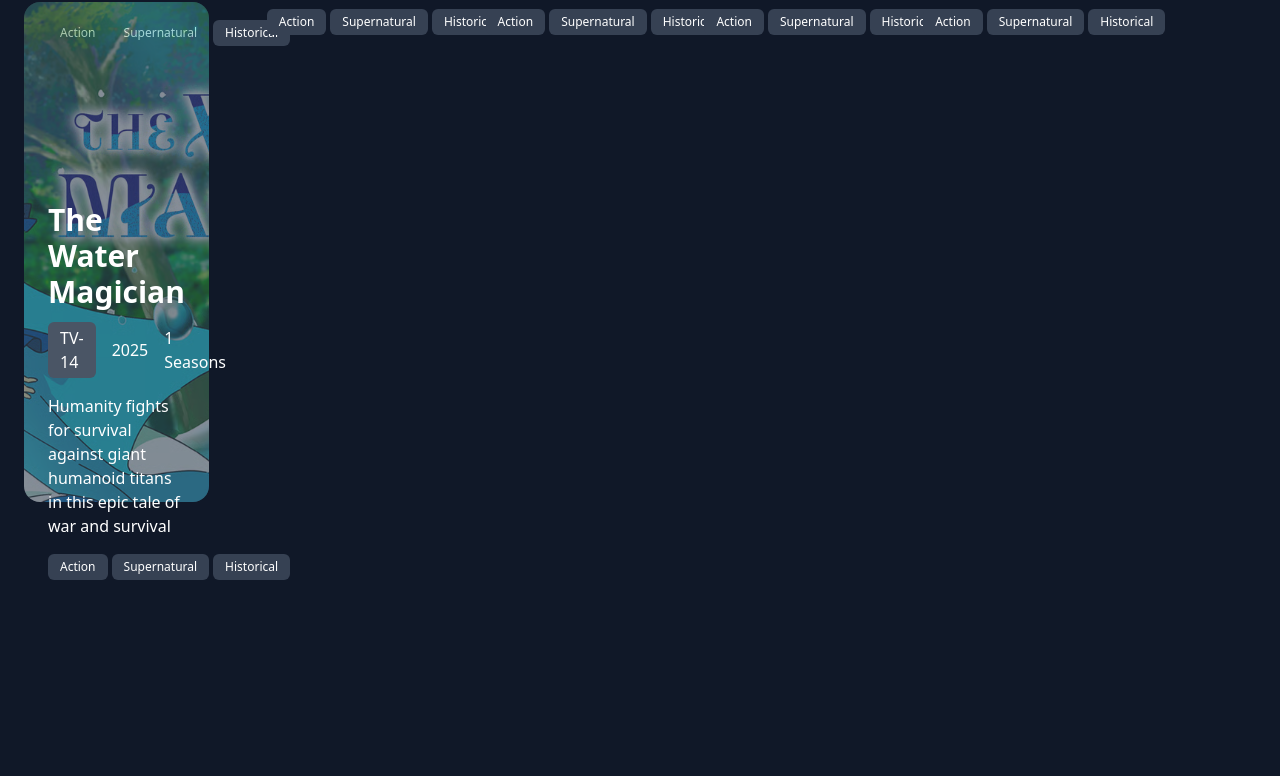
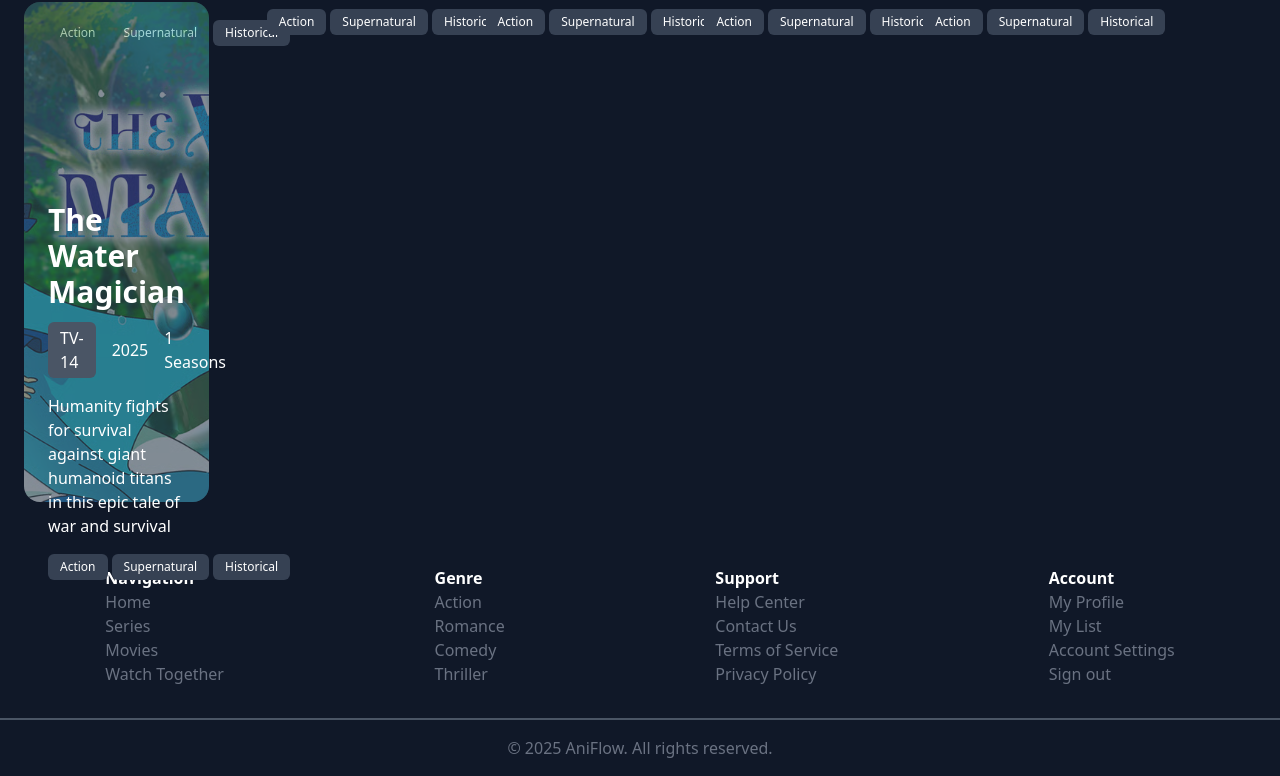
Before and after one commit to DanhyUX/AniFLow, a React (Vite) app: page / in a window 1280 px wide. Shown: the part 4130-4906 px from the top of the page. Before the commit the page ends 4710 px from the top, so only its background shows below. Built offline with nearby package versions, Linux system fonts and the light colour scheme.

Commit message:
Add footer section with navigation, genre, support, and account links

```diff
--- a/src/App.tsx
+++ b/src/App.tsx
@@ -579,6 +579,48 @@ function App() {
 </section>
 {/* Recommended Section Ends */}
 
+{/* Footer Section Start */}
+<section>
+  <div className='flex justify-around py-8'>
+    <div>
+      <h1 className='font-bold'>Navigation</h1>
+      <p className='text-gray-500 cursor-pointer'>Home</p>
+      <p className='text-gray-500 cursor-pointer'>Series</p>
+      <p className='text-gray-500 cursor-pointer'>Movies</p>
+      <p className='text-gray-500 cursor-pointer'>Watch Together</p>
+    </div>
+
+    <div>
+      <h1 className='font-bold'>Genre</h1>
+      <p className='text-gray-500 cursor-pointer'>Action</p>
+      <p className='text-gray-500 cursor-pointer'>Romance</p>
+      <p className='text-gray-500 cursor-pointer'>Comedy</p>
+      <p className='text-gray-500 cursor-pointer'>Thriller</p>
+    </div>
+
+    <div>
+      <h1 className='font-bold'>Support</h1>
+      <p className='text-gray-500 cursor-pointer'>Help Center</p>
+      <p className='text-gray-500 cursor-pointer'>Contact Us</p>
+      <p className='text-gray-500 cursor-pointer'>Terms of Service</p>
+      <p className='text-gray-500 cursor-pointer'>Privacy Policy</p>
+    </div>
+
+    <div>
+      <h1 className='font-bold'>Account</h1>
+      <p className='text-gray-500 cursor-pointer'>My Profile</p>
+      <p className='text-gray-500 cursor-pointer'>My List</p>
+      <p className='text-gray-500 cursor-pointer'>Account Settings</p>
+      <p className='text-gray-500 cursor-pointer'>Sign out</p>
+    </div>
+
+  </div>
+  <hr className='border-1 border-gray-600'/>
+  <div className='text-center text-gray-500 py-4'>
+  <p>© 2025 AniFlow. All rights reserved.</p>
+  </div>
+</section>
+{/* Footer Section End */}
 
 </>
   )
```
